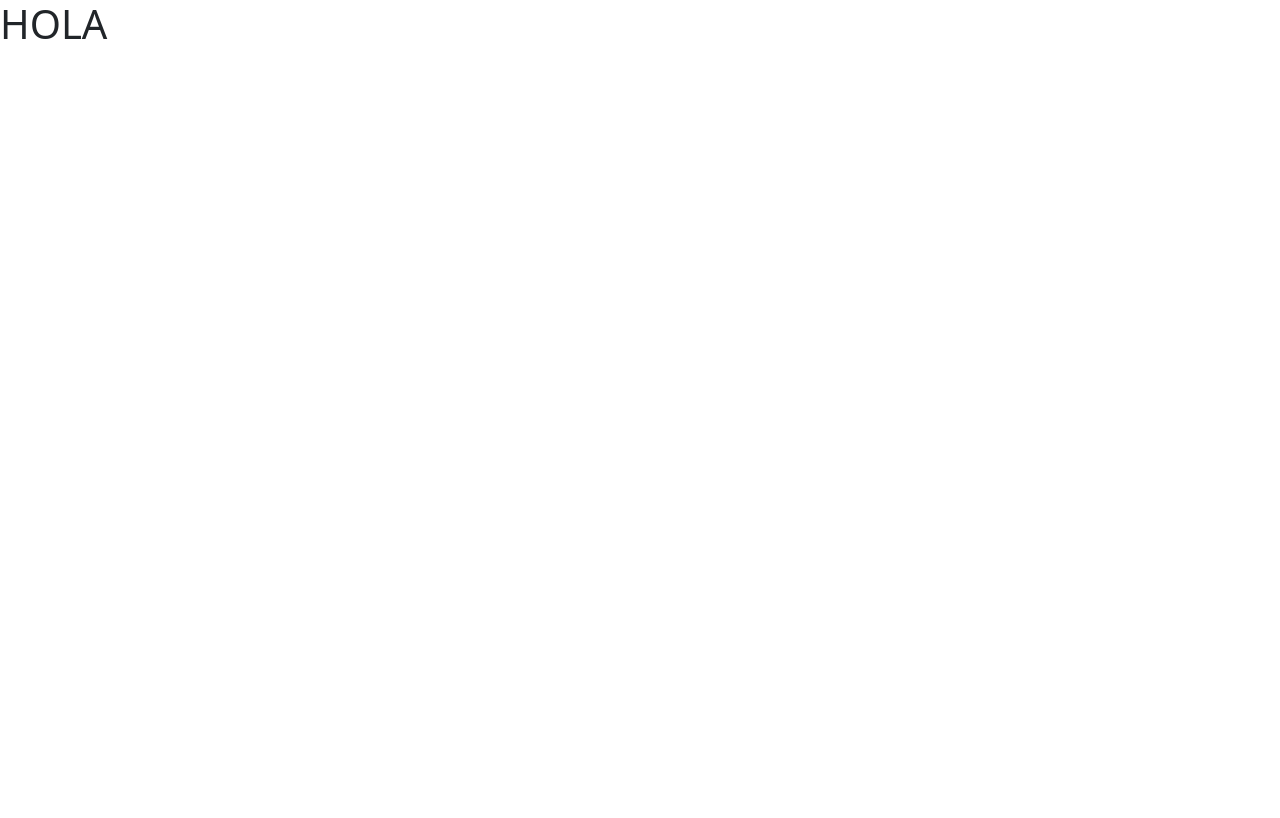
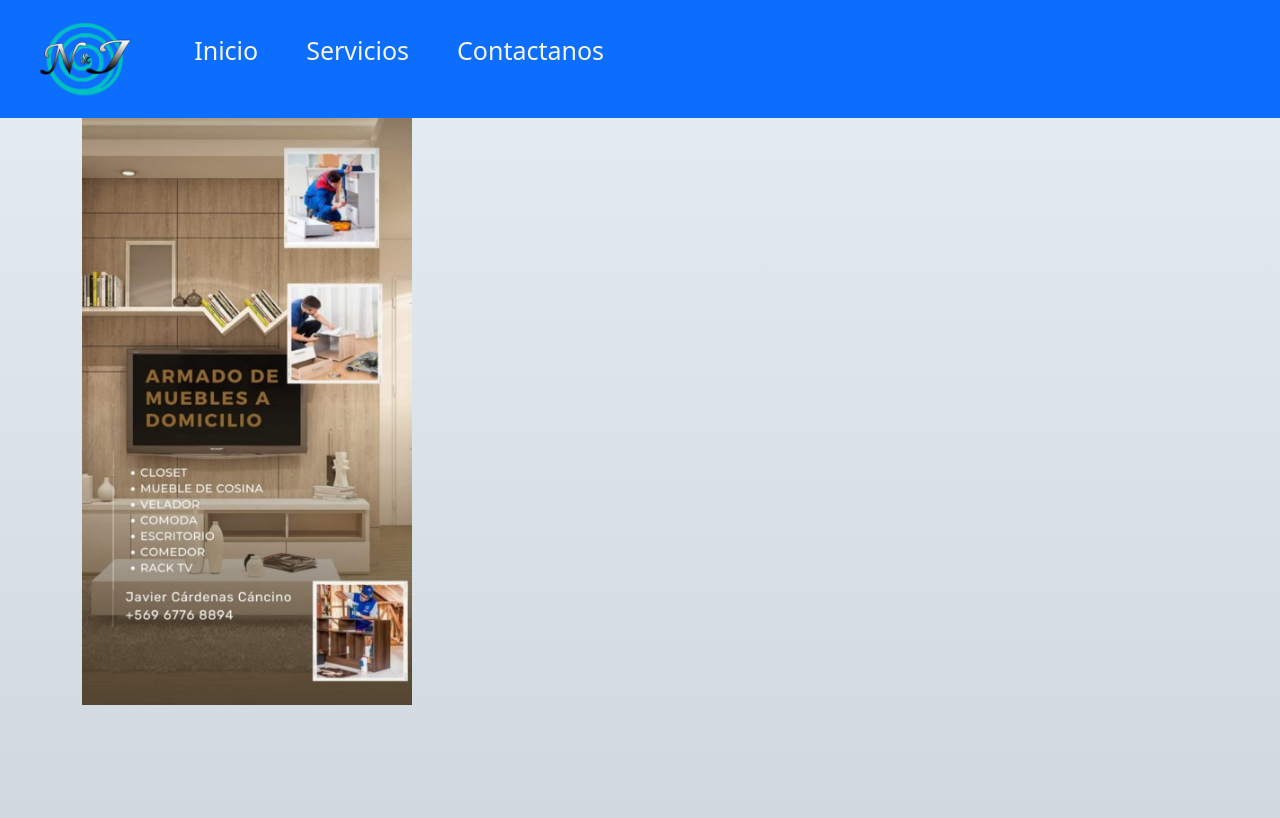
Before and after one commit to joselechuga/LavadoExpress_N-J, a Django app: page / in a window 1280 px wide. Before the commit the page is almost empty. Before the commit the page ends 39 px from the top, so only its background shows below. Run offline with Django 4.2, Linux system fonts and the light colour scheme.

Commit message:
estructuración home

```diff
--- /dev/null
+++ b/LavadoExpress/core/static/core/css/home.css
@@ -0,0 +1,21 @@
+.pbody{
+    background-image: linear-gradient(to top, #cfd9df 0%, #e2ebf0 100%);
+    height: 87.5vh;
+}
+
+.logoicono{
+    height: 4em;
+}
+
+.h{
+    background-color: aqua;
+}
+
+li{
+    margin: 1em;
+}
+
+p{
+   color: beige;
+   font-size: 25px;
+}
--- a/LavadoExpress/core/templates/core/home.html
+++ b/LavadoExpress/core/templates/core/home.html
@@ -2,7 +2,9 @@
 <html lang="en">
 
 <head>
-  <title>Title</title>
+
+    <title>N&J</title>
+    <link rel="shortcut icon" href="../../static/core/img/LOGO.png">
     <!-- Required meta tags -->
     <meta charset="utf-8">
     <meta name="viewport" content="width=device-width, initial-scale=1, shrink-to-fit=no">
@@ -10,15 +12,52 @@
     <!-- Bootstrap CSS v5.2.1 -->
     <link href="https://cdn.jsdelivr.net/npm/bootstrap@5.2.1/dist/css/bootstrap.min.css" rel="stylesheet"
         integrity="sha384-iYQeCzEYFbKjA/T2uDLTpkwGzCiq6soy8tYaI1GyVh/UjpbCx/TYkiZhlZB6+fzT" crossorigin="anonymous">
-
+    <link rel="stylesheet" href="../../static/core/css/home.css">
 </head>
 
 <body>
     <header>
-    <!-- place navbar here -->
+        <!--Barra de navegacion-->
+        <nav class="navbar navbar-expand-lg navbar-light bg-primary">
+            <div class="container-fluid">
+                <a class="navbar-brand" href="home.html">
+                    <img class="logoicono" src="../../static/core/img/LOGO.png" alt="logo_de_la_pagina">
+                </a>
+                <button class="navbar-toggler" type="button" data-bs-toggle="collapse" data-bs-target="#navbarText"
+                    aria-controls="navbarText" aria-expanded="false" aria-label="Toggle navigation">
+                    <span class="navbar-toggler-icon"></span>
+                </button>
+                <div class="collapse navbar-collapse" id="navbarText">
+                    <ul class="navbar-nav me-auto mb-2 mb-lg-0">
+                        <li class="nav-item">
+                            <a class="nav-link active" aria-current="page" href="#">
+                                <p>Inicio</p>
+                            </a>
+                        </li>
+                        <li class="nav-item">
+                            <a class="nav-link" href="#">
+                                <p>Servicios</p>
+                            </a>
+                        </li>
+                        <li class="nav-item">
+                            <a class="nav-link" href="#">
+                                <p>Contactanos</p>
+                            </a>
+                        </li>
+                    </ul>
+                </div>
+            </div>
+        </nav>
     </header>
+
     <main>
-    <h1>HOLA</h1>
+
+        <div class="pbody">
+            <div class="container">
+                <img src="../../static/core/img/muebles_sv_armado.png" alt="">
+            </div>
+        </div>
+
     </main>
     <footer>
         <!-- place footer here -->
@@ -27,7 +66,6 @@
     <script src="https://cdn.jsdelivr.net/npm/@popperjs/core@2.11.6/dist/umd/popper.min.js"
         integrity="sha384-oBqDVmMz9ATKxIep9tiCxS/Z9fNfEXiDAYTujMAeBAsjFuCZSmKbSSUnQlmh/jp3" crossorigin="anonymous">
         </script>
-
     <script src="https://cdn.jsdelivr.net/npm/bootstrap@5.2.1/dist/js/bootstrap.min.js"
         integrity="sha384-7VPbUDkoPSGFnVtYi0QogXtr74QeVeeIs99Qfg5YCF+TidwNdjvaKZX19NZ/e6oz" crossorigin="anonymous">
         </script>
```
Also changed, not shown: LavadoExpress/core/static/core/img/LOGO.png (added), LavadoExpress/core/static/core/img/Screenshot_1.png (added), LavadoExpress/core/static/core/img/espiral-md.png (added), LavadoExpress/core/static/core/img/muebles_sv_armado.png (added), LavadoExpress/core/static/core/img/nyj.png (added), LavadoExpress/core/static/core/img/sv_lavado_ropa.png (added), LavadoExpress/core/static/core/img/sv_piso1.png (added), LavadoExpress/core/static/core/img/sv_piso2.png (added), LavadoExpress/core/static/core/img/sv_piso3.png (added), LavadoExpress/core/static/core/img/sv_piso4.png (added), LavadoExpress/core/static/core/img/sv_piso5.png (added), LavadoExpress/core/static/core/img/sv_piso6.png (added), LavadoExpress/core/static/core/img/tb_prcs.png (added). Lines whose indentation alone changed are shown as unchanged.
